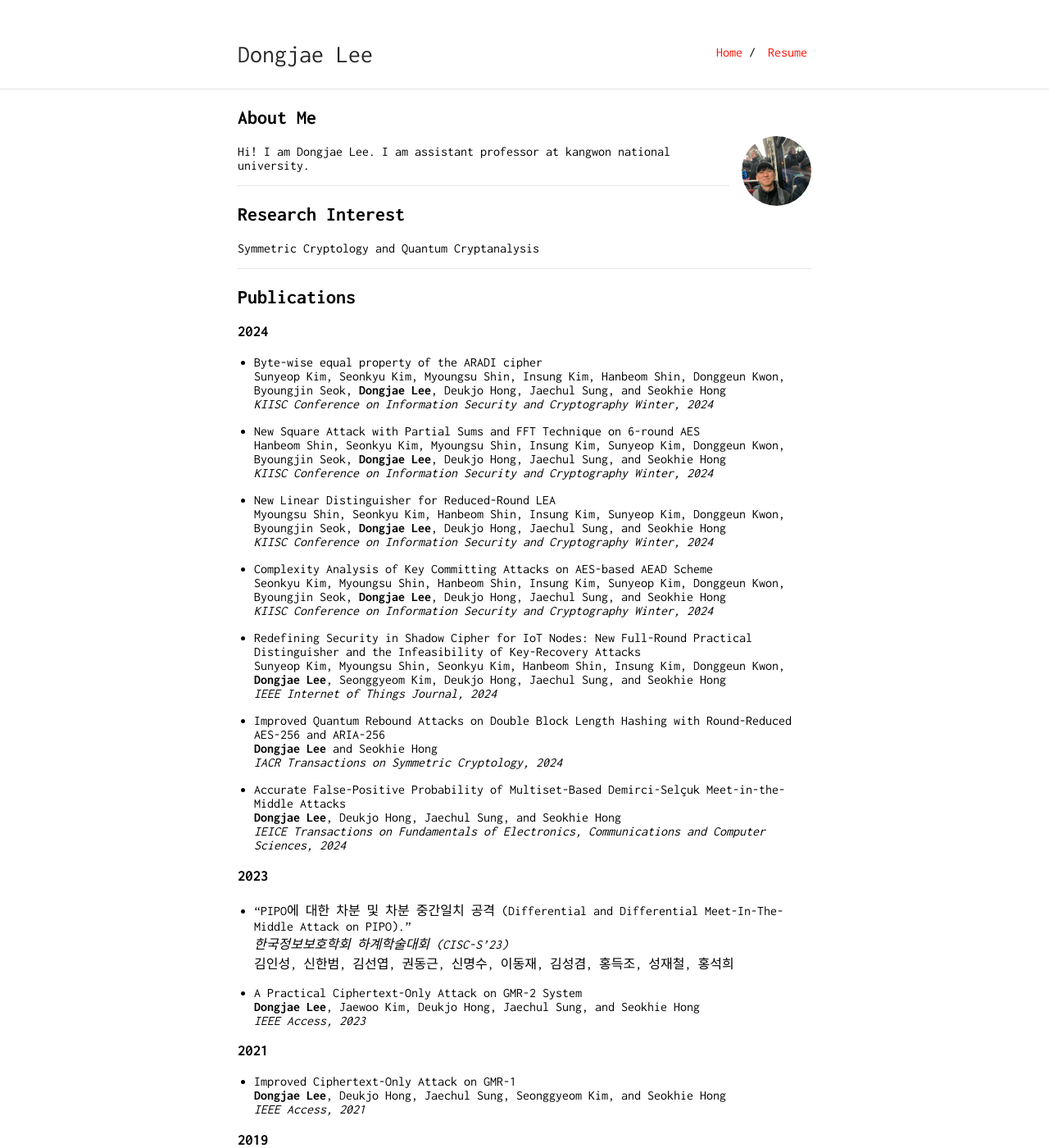
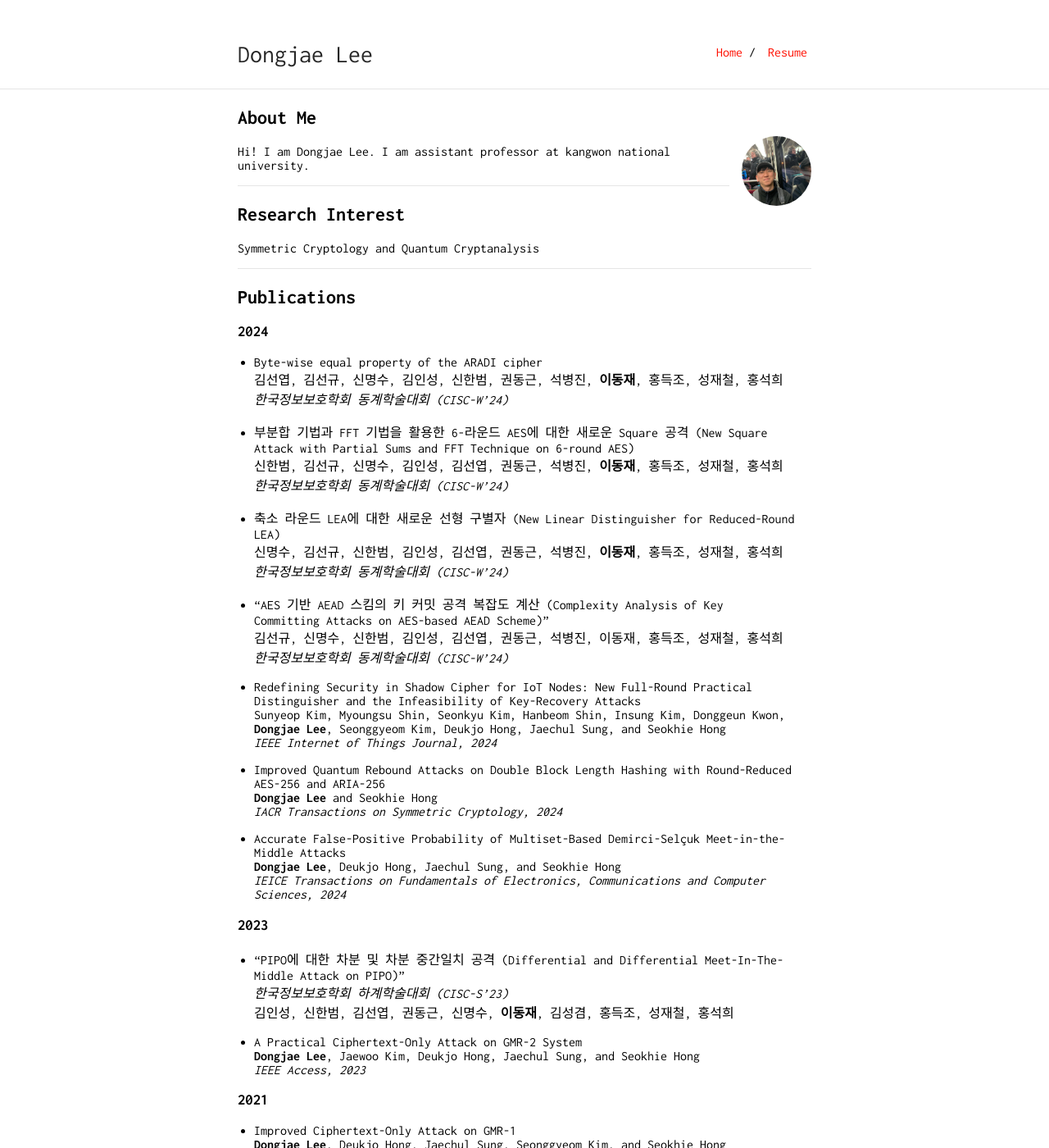
Before and after one commit to DongjaeLee-Dd2dD2/DongjaeLee-Dd2dD2.github.io, a Jekyll site: the page built from index.md, in a window 1280 px wide and 1400 px high. Shown: the whole window at 82% size. Built offline with Jekyll 4.4.1, drawn with Linux system fonts in a browser that asks for light colours; our own code applies the rules of GitHub Pages for plain Markdown files.

Commit message:
Update index.md

```diff
--- a/index.md
+++ b/index.md
@@ -21,20 +21,20 @@ Symmetric Cryptology and Quantum Cryptanalysis
 ### 2024
 
 - Byte-wise equal property of the ARADI cipher \\
-Sunyeop Kim, Seonkyu Kim, Myoungsu Shin, Insung Kim, Hanbeom Shin, Donggeun Kwon, Byoungjin Seok, **Dongjae Lee**, Deukjo Hong, Jaechul Sung, and Seokhie Hong
-*KIISC Conference on Information Security and Cryptography Winter, 2024*
+김선엽, 김선규, 신명수, 김인성, 신한범, 권동근, 석병진, **이동재**, 홍득조, 성재철, 홍석희
+*한국정보보호학회 동계학술대회 (CISC-W'24)*
 
-- New Square Attack with Partial Sums and FFT Technique on 6-round AES \\
-Hanbeom Shin, Seonkyu Kim, Myoungsu Shin, Insung Kim, Sunyeop Kim, Donggeun Kwon, Byoungjin Seok, **Dongjae Lee**, Deukjo Hong, Jaechul Sung, and Seokhie Hong
-*KIISC Conference on Information Security and Cryptography Winter, 2024*
+- 부분합 기법과 FFT 기법을 활용한 6-라운드 AES에 대한 새로운 Square 공격 (New Square Attack with Partial Sums and FFT Technique on 6-round AES) \\
+신한범, 김선규, 신명수, 김인성, 김선엽, 권동근, 석병진, **이동재**, 홍득조, 성재철, 홍석희
+*한국정보보호학회 동계학술대회 (CISC-W'24)*
 
-- New Linear Distinguisher for Reduced-Round LEA \\
-Myoungsu Shin, Seonkyu Kim, Hanbeom Shin, Insung Kim, Sunyeop Kim, Donggeun Kwon, Byoungjin Seok, **Dongjae Lee**, Deukjo Hong, Jaechul Sung, and Seokhie Hong
-*KIISC Conference on Information Security and Cryptography Winter, 2024*
+- 축소 라운드 LEA에 대한 새로운 선형 구별자 (New Linear Distinguisher for Reduced-Round LEA) \\
+신명수, 김선규, 신한범, 김인성, 김선엽, 권동근, 석병진, **이동재**, 홍득조, 성재철, 홍석희
+*한국정보보호학회 동계학술대회 (CISC-W'24)*
 
-- Complexity Analysis of Key Committing Attacks on AES-based AEAD Scheme \\
-Seonkyu Kim, Myoungsu Shin, Hanbeom Shin, Insung Kim, Sunyeop Kim, Donggeun Kwon, Byoungjin Seok, **Dongjae Lee**, Deukjo Hong, Jaechul Sung, and Seokhie Hong
-*KIISC Conference on Information Security and Cryptography Winter, 2024*
+- "AES 기반 AEAD 스킴의 키 커밋 공격 복잡도 계산 (Complexity Analysis of Key Committing Attacks on AES-based AEAD Scheme)" \\
+김선규, 신명수, 신한범, 김인성, 김선엽, 권동근, 석병진, 이동재, 홍득조, 성재철, 홍석희
+*한국정보보호학회 동계학술대회 (CISC-W'24)*
 
 - Redefining Security in Shadow Cipher for IoT Nodes: New Full-Round Practical Distinguisher and the Infeasibility of Key-Recovery Attacks \\
 Sunyeop Kim, Myoungsu Shin, Seonkyu Kim, Hanbeom Shin, Insung Kim, Donggeun Kwon, **Dongjae Lee**, Seonggyeom Kim, Deukjo Hong, Jaechul Sung, and Seokhie Hong
@@ -50,11 +50,11 @@ Sunyeop Kim, Myoungsu Shin, Seonkyu Kim, Hanbeom Shin, Insung Kim, Donggeun Kwon
 
 ### 2023
 
-- "PIPO에 대한 차분 및 차분 중간일치 공격 (Differential and Differential Meet-In-The-Middle Attack on PIPO)." \\
+- "PIPO에 대한 차분 및 차분 중간일치 공격 (Differential and Differential Meet-In-The-Middle Attack on PIPO)" \\
 *한국정보보호학회 하계학술대회 (CISC-S'23)*
-김인성, 신한범, 김선엽, 권동근, 신명수, 이동재, 김성겸, 홍득조, 성재철, 홍석희
+김인성, 신한범, 김선엽, 권동근, 신명수, **이동재**, 김성겸, 홍득조, 성재철, 홍석희
 
--  A Practical Ciphertext-Only Attack on GMR-2 System \\
+- A Practical Ciphertext-Only Attack on GMR-2 System \\
 **Dongjae Lee**, Jaewoo Kim, Deukjo Hong, Jaechul Sung, and Seokhie Hong
 *IEEE Access, 2023*
 
```
